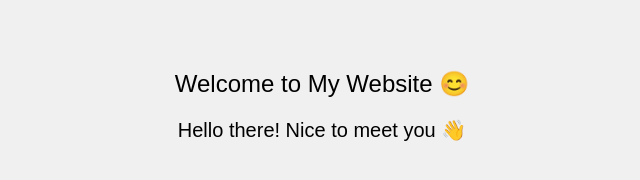
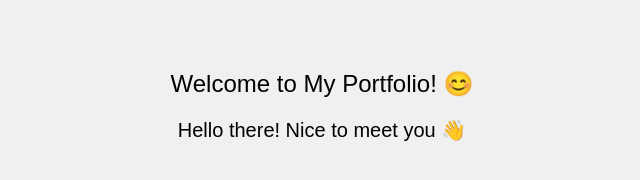
Before and after one commit to Hoaveth/sample-landing, a plain HTML site: page index.html in a window 1280 px wide. Shown: the part 294-474 px from the top of the page, 318-958 px from the left. Drawn offline with Linux system fonts and the light colour scheme.

Commit message:
Updated my landing page Q

```diff
--- a/index.html
+++ b/index.html
@@ -8,7 +8,7 @@
   </head>
   <body>
     <div>
-      <div class="header">Welcome to My Website 😊</div>
+      <div class="header">Welcome to My Portfolio! 😊</div>
       <div class="content">Hello there! Nice to meet you 👋</div>
     </div>
   </body>
```
